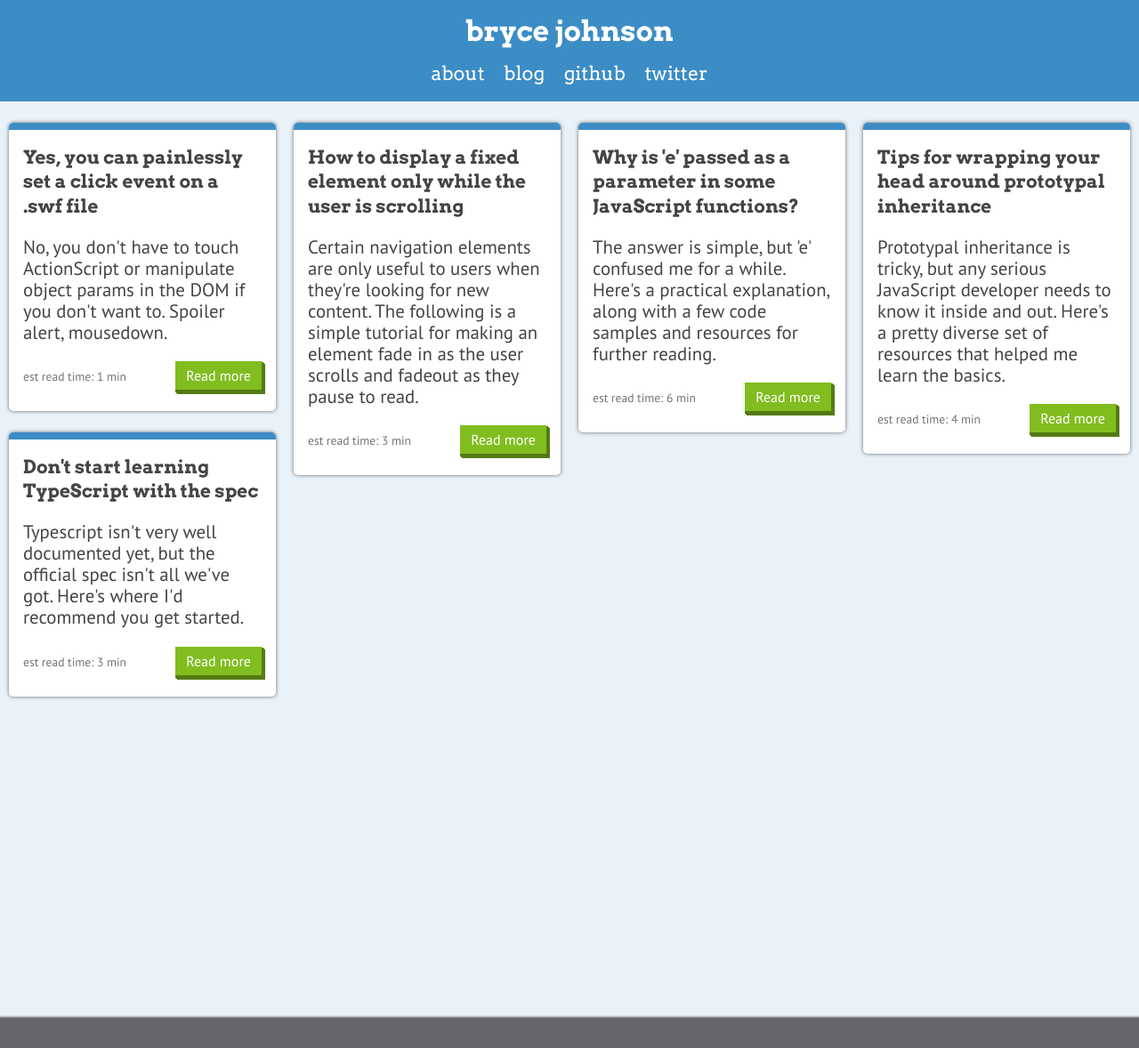
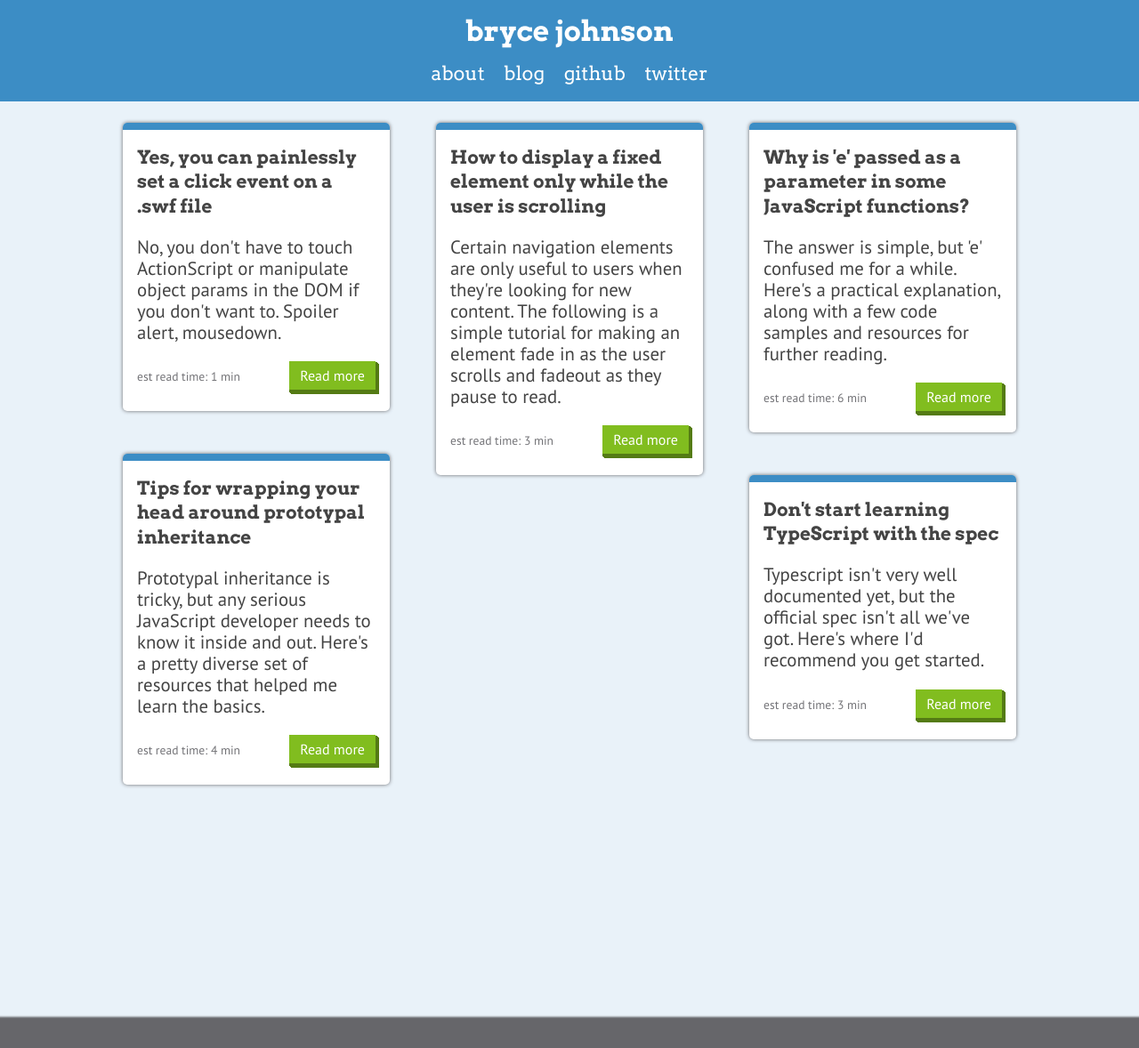
Before and after one commit to brycepj/devbryce-jekyll, a Jekyll site: the page built from index.html, in a window 1280 px wide. Shown: the whole page at 89% size. Built offline with Jekyll 4.4.1, drawn with Linux system fonts in a browser that asks for light colours.

Commit message:
add small bottom margin to post-preview

```diff
--- a/_scss/modules/_loop.scss
+++ b/_scss/modules/_loop.scss
@@ -2,7 +2,7 @@
 	display:block;
 	position:relative;
 	width:300px; height:auto;
-	margin-top:1.5em;
+	margin:1.5em 1em;
 	padding:.5em 1em;
 
 	border-radius:5px;
--- a/css/style.css
+++ b/css/style.css
@@ -581,7 +581,7 @@ header {
   position: relative;
   width: 300px;
   height: auto;
-  margin-top: 1.5em;
+  margin: 1.5em 1em;
   padding: .5em 1em;
   border-radius: 5px;
   box-shadow: 0px 0px 4px 0px #66666a;
```
